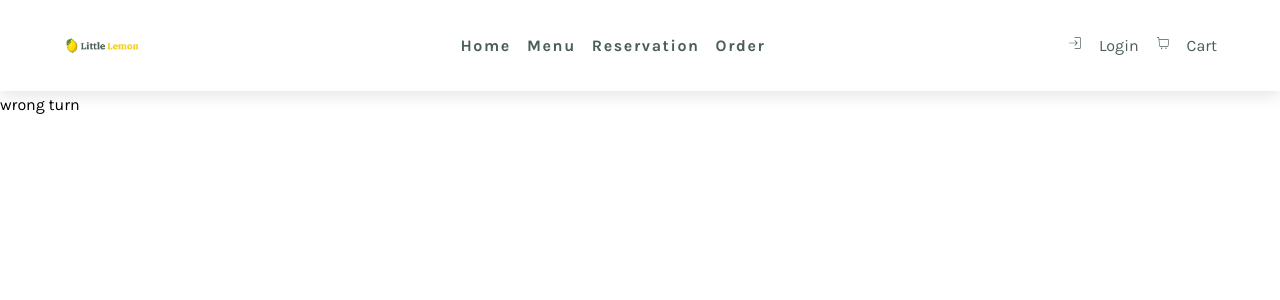
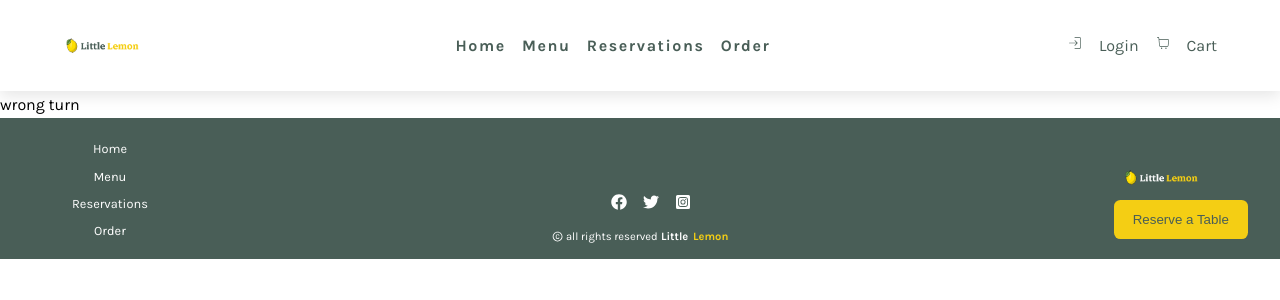
Before and after one commit to shaymk1/Reserve-a-table-react-app, a React (Create React App) app: page /error in a window 1280 px wide. Shown: the top 300 px of the page. Built offline with nearby package versions, Linux system fonts and the light colour scheme; a web font is replaced by a local one.

Commit message:
changed the color of the button to main color, moved the footer from the home component to the app.js, created the BookingForm and BookingPage components and imported them into the reservation page, fixed the reservations typo in the data.js

```diff
--- a/src/App.css
+++ b/src/App.css
@@ -111,7 +111,7 @@ section{
    .btn{
     width: max-content;
     display :inline-block;
-    background-color: var(--red-color);
+    background-color: var(--main-color);
     color: var(--white-color);
     padding: 0.75rem 1.2rem;
     border-radius:0.4rem;
--- a/src/App.js
+++ b/src/App.js
@@ -10,14 +10,16 @@ import Reservations from "./pages/reservations/Reservations";
 import Order from "./pages/order/Order";
 import Error from "./pages/error/Error";
 import Navbar from "./component/navbar/Navbar";
+//import Header from "./component/Header";
 import { BrowserRouter, Routes, Route } from "react-router-dom";
-//import Footer from "./component/Footer";
+import Footer from "./component/footer/Footer";
 
 function App() {
 	return (
 		<>
 			<BrowserRouter>
 				<Navbar />
+				{/* <Header/>  */}
 				<Routes>
 					<Route>
 						<Route path="/" element={<Home />} />
@@ -27,7 +29,7 @@ function App() {
 						<Route path="/error" element={<Error />}></Route>
 					</Route>
 				</Routes>
-				{/* <Footer />  */}
+				<Footer />
 			</BrowserRouter>
 		</>
 	);
--- /dev/null
+++ b/src/component/bookings/BookingForm.js
@@ -0,0 +1,6 @@
+const BookingForm = () => {
+  return (
+    <div>BookingForm</div>
+  )
+}
+export default BookingForm
--- /dev/null
+++ b/src/component/bookings/BookingPage.js
@@ -0,0 +1,6 @@
+const BookingPage = () => {
+  return (
+    <div>bookingPage</div>
+  )
+}
+export default BookingPage
--- a/src/data.js
+++ b/src/data.js
@@ -33,9 +33,9 @@ export const links = [
 
 	{
 		id: 3,
-		page: "Reservation",
-		path: "/reservation",
-		alt: "reservation",
+		page: "Reservations",
+		path: "/reservations",
+		alt: "reservations",
 	},
 
 	{
--- a/src/pages/Reservations/Reservations.js
+++ b/src/pages/Reservations/Reservations.js
@@ -1,12 +1,31 @@
-import "./reservations.css"
+import BookingForm from "../../component/bookings/BookingForm";
+//import BookingPage from "../../component/bookings/BookingPage";
+import "./reservations.css";
 
 
-const Reservations = ()=>{
-    return(
-        <div>
-            reserve
+
+const Reservations = () => {
+  return (
+    <div>
+        Reservations
+        {/* <BookingPage/> */}
+        <BookingForm/>
+
         </div>
-    )
+  )
 }
+export default Reservations
 
-export default Reservations
+
+
+
+// import BookingPage from "../../component/bookings/BookingPage";
+// const Reservations = () => {
+// 	return (
+// 		<div>
+// 			Reservations
+// 			<BookingPage />
+// 		</div>
+// 	);
+// };
+// export default Reservations;
--- a/src/pages/home/Home.js
+++ b/src/pages/home/Home.js
@@ -1,21 +1,23 @@
 import "./home.css";
 //import { Outlet } from "react-router-dom";
 import Hero from "../../component/hero/Hero";
-import Footer from "../../component/footer/Footer";
+//import Footer from "../../component/footer/Footer";
 import Cards from "../../component/cards/Cards";
 import Testimonials from "../../component/testimonials/Testimonials";
 import About from "../../component/about/About";
 
 const Home = () => {
 	return (
-		<div className="home">
-			{/* <Outlet /> */}
-			<Hero />
-			<Cards />
-			<About />
-			<Testimonials />
-			<Footer />
-		</div>
+		<>
+			<main className="home">
+				{/* <Outlet /> */}
+				<Hero />
+				<Cards />
+				<About />
+				<Testimonials />
+			</main>
+			{/* <Footer /> */}
+		</>
 	);
 };
 
--- a/src/pages/menu/Menu.js
+++ b/src/pages/menu/Menu.js
@@ -1,11 +1,11 @@
-import "./menu.css"
+import "./menu.css";
+import Cards from "../../component/cards/Cards"
+const Menu = () => {
+	return (
+		<div>
+			<Cards/>
+		</div>
+	);
+};
 
-const Menu = ()=>{
-    return(
-        <div>
-            menu
-        </div>
-    )
-}
-
-export default Menu
+export default Menu;
```
Also changed, not shown: src/component/Header.js (+10 -8 lines).
